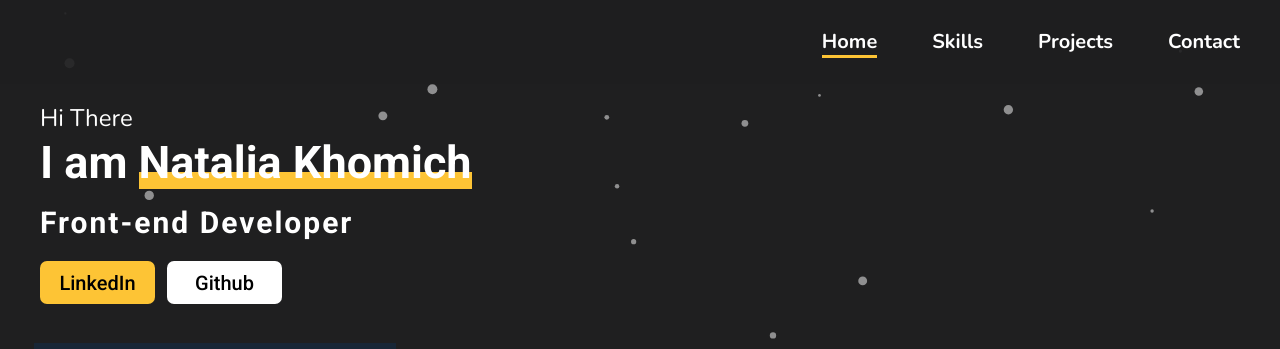
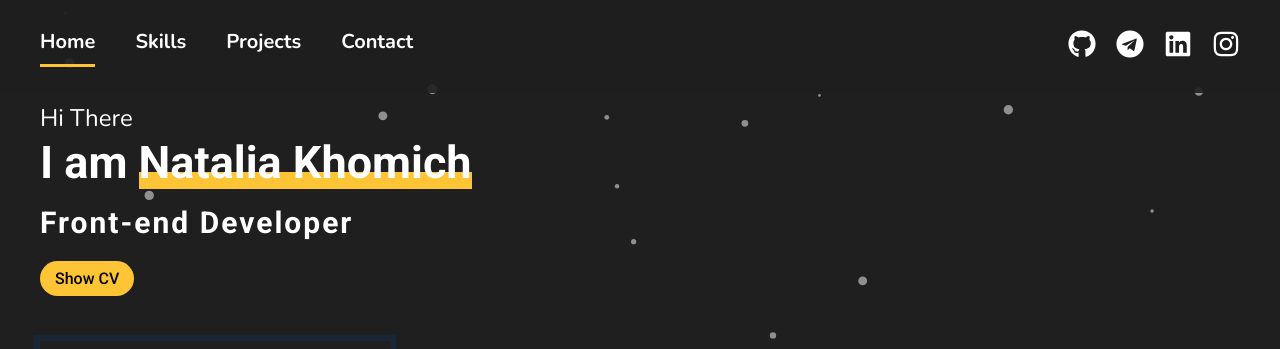
Before and after one commit to NatKhomich/portfolio, a React (Create React App) app: page / in a window 1280 px wide. Shown: the top 349 px of the page. Built offline with nearby package versions, Linux system fonts and the light colour scheme.

Commit message:
change styles header, footer. add new contacts, add cv

```diff
--- /dev/null
+++ b/declarations.d.ts
@@ -0,0 +1 @@
+declare module "*.pdf";
--- /dev/null
+++ b/src/components/Link.ts
@@ -0,0 +1,9 @@
+import styled from 'styled-components';
+import {theme} from '../styles/Theme';
+
+export const Link = styled.a`
+    &:hover svg {
+        fill: ${theme.colors.accent};
+        transform: ${theme.animations.transform};
+    }
+`
--- a/src/data/data.ts
+++ b/src/data/data.ts
@@ -29,6 +29,7 @@ import {SlSocialVkontakte} from 'react-icons/sl';
 import { SiRadixui } from "react-icons/si";
 import { SiReacthookform } from "react-icons/si";
 import { GoGear } from "react-icons/go";
+import { FaLinkedin } from "react-icons/fa";
 
 type SkillProps = {
     title: string
@@ -45,7 +46,7 @@ export type ProjectProps = {
     technologies: string[]
 }
 
-type FooterLink = {
+type LinkProps = {
     icon: IconType | string
     title: string
     color: string
@@ -232,7 +233,7 @@ The site is made according to the layout from Figma. With adaptive.
     },
 ]
 
-export const footerLink: FooterLink[] = [
+export const footerLink: LinkProps[] = [
     {
         title: 'Telegram',
         color: theme.colors.font,
@@ -255,3 +256,34 @@ export const footerLink: FooterLink[] = [
         ariaLabel: 'vkontakte-link'
     },
 ]
+
+export const headerLink: LinkProps[] = [
+    {
+        title: 'Github',
+        color: theme.colors.font,
+        icon: FaGithub,
+        link: 'https://github.com/NatKhomich',
+        ariaLabel: 'github-link'
+    },
+    {
+        title: 'Telegram',
+        color: theme.colors.font,
+        icon: FaTelegram,
+        link: 'https://t.me/Natalia_Khomich',
+        ariaLabel: 'telegram-link'
+    },
+    {
+        title: 'LinkedIn',
+        color: theme.colors.font,
+        icon: FaLinkedin,
+        link: 'https://www.linkedin.com/in/nat-khomich',
+        ariaLabel: 'linkedin-link'
+    },
+    {
+        title: 'Instagram',
+        color: theme.colors.font,
+        icon: FaInstagram,
+        link: 'https://www.instagram.com/nat_khomich/',
+        ariaLabel: 'instagram-link'
+    },
+]
--- a/src/layout/footer/Footer.tsx
+++ b/src/layout/footer/Footer.tsx
@@ -13,6 +13,8 @@ export const Footer = () => {
                 <Container>
                     <S.Title>You can find me here:</S.Title>
                     <FlexWrapper direction={'column'} align={'center'}>
+                        <S.Contact>natalia.khomich.by@gmail.com</S.Contact>
+                        <S.Contact>+7-951-331-08-18</S.Contact>
                         <S.SocialList>
                             {footerLink.map((link, index) => (
                                 <li key={index}>
--- a/src/layout/footer/Footer_Styles.ts
+++ b/src/layout/footer/Footer_Styles.ts
@@ -15,11 +15,19 @@ const Title = styled.h2`
   font-size: 26px;
   font-family: Playfair Display, sans-serif;
   font-weight: 700;
-  margin-bottom: 50px;
+  margin-bottom: 30px;
 
   @media ${theme.media.mobile} {
     margin-bottom: 35px;
   }
+`
+
+const Contact = styled.p`
+    text-align: center;
+    font-size: 20px;
+    font-weight: 700;
+    margin-bottom: 15px;
+    color: ${theme.colors.accent};
 `
 
 const SocialList = styled.ul`
@@ -45,5 +53,6 @@ export const S = {
     Title,
     SocialList,
     Link,
-    Copyright
+    Copyright,
+    Contact
 }
--- a/src/layout/header/headerMenu/HeaderMenu_Styles.ts
+++ b/src/layout/header/headerMenu/HeaderMenu_Styles.ts
@@ -37,10 +37,16 @@ const NavLink = styled(Link)`
 
 //Desktop
 const DesktopMenu = styled.nav`
+    display: flex;
+    justify-content: space-between;
+
   ul {
     display: flex;
     justify-content: flex-end;
-    gap: 55px
+    gap: 40px
+  }
+    ul+ul {
+        gap: 20px
     }
 `
 
@@ -112,17 +118,23 @@ const MenuPopup = styled.nav<{isOpen: boolean}>`
     align-items: center;
     transform: translateY(-100%);
     transition: .8s ease-in-out;
+    flex-direction: column;
 
-  ${props => props.isOpen && css<{isOpen: boolean}>`
+    ${props => props.isOpen && css<{ isOpen: boolean }>`
         transform: translateY(0);
     `}
-
-  ul {
+    ul:first-child {
         display: flex;
         flex-direction: column;
         justify-content: center;
         align-items: center;
-    gap: 45px
+        gap: 45px;
+        margin-bottom: 20px;
+    }
+
+    ul + ul {
+        display: flex;
+        gap: 15px;
     }
 `
 
--- a/src/layout/header/headerMenu/menu/Menu.tsx
+++ b/src/layout/header/headerMenu/menu/Menu.tsx
@@ -1,5 +1,9 @@
 import React from 'react';
 import {S} from '../HeaderMenu_Styles'
+import {headerLink} from '../../../../data/data';
+import {Icon} from '../../../../components/Icon';
+import {FlexWrapper} from '../../../../components/FlexWrapper';
+import {Link} from '../../../../components/Link';
 
 const items = [
     'home', 'skills', 'projects', 'contact'
@@ -7,6 +11,7 @@ const items = [
 
 export const Menu = () => {
     return (
+        <>
             <ul>
                 {items.map((item, index) => (
                     <S.ListItem key={index}>
@@ -20,5 +25,16 @@ export const Menu = () => {
                     </S.ListItem>
                 ))}
             </ul>
+            <ul>
+                {headerLink.map((link, index) => (
+                    <S.ListItem key={index}>
+                        <Link href={link.link} target="_blank" aria-label={link.ariaLabel}>
+                            <Icon icon={link.icon} size={'28px'} color={link.color}/>
+                        </Link>
+                    </S.ListItem>
+                ))}
+            </ul>
+
+        </>
     );
 };
--- a/src/layout/sections/main/Main.tsx
+++ b/src/layout/sections/main/Main.tsx
@@ -4,6 +4,7 @@ import {FlexWrapper} from '../../../components/FlexWrapper';
 import {Container} from '../../../components/Container';
 import {S} from './Main_Styles'
 import ReactTypingEffect from 'react-typing-effect';
+import cv from '../../../assets/cv.pdf'
 
 export const Main = () => {
 
@@ -18,14 +19,9 @@ export const Main = () => {
                             Front-end Developer
                         </S.MainTitle>
 
-                        <S.Link href="https://www.linkedin.com/in/nat-khomich/" target="_blank"
+                        <S.Link href={cv} target="_blank"
                               background="accent">
-                            LinkedIn
-                        </S.Link>
-
-                        <S.Link href="https://github.com/NatKhomich" target="_blank"
-                              background="font">
-                            Github
+                            Show CV
                         </S.Link>
 
                         <S.TextEffect>
--- a/src/layout/sections/main/Main_Styles.ts
+++ b/src/layout/sections/main/Main_Styles.ts
@@ -67,16 +67,14 @@ type LinkProps = {
 
 const Link = styled.a<LinkProps>`
     display: inline-block;
-  width: 115px;
-  height: 43px;
+    padding: 8px 15px;
     color: black;
-  font-size: 20px;
+    font-size: 16px;
     font-family: Roboto, sans-serif;
     font-weight: 500;
-  border-radius: 7px;
+    border-radius: 20px;
     text-align: center;
 
-  padding: 10px 0;
     background-color: ${props => props.background || 'white'};
 
     ${props => props.background === 'accent' && css`
--- a/tsconfig.json
+++ b/tsconfig.json
@@ -21,6 +21,7 @@
     "jsx": "react-jsx"
   },
   "include": [
-    "src"
+    "src",
+    "declarations.d.ts"
   ]
 }
```
Lines whose indentation alone changed are shown as unchanged.
